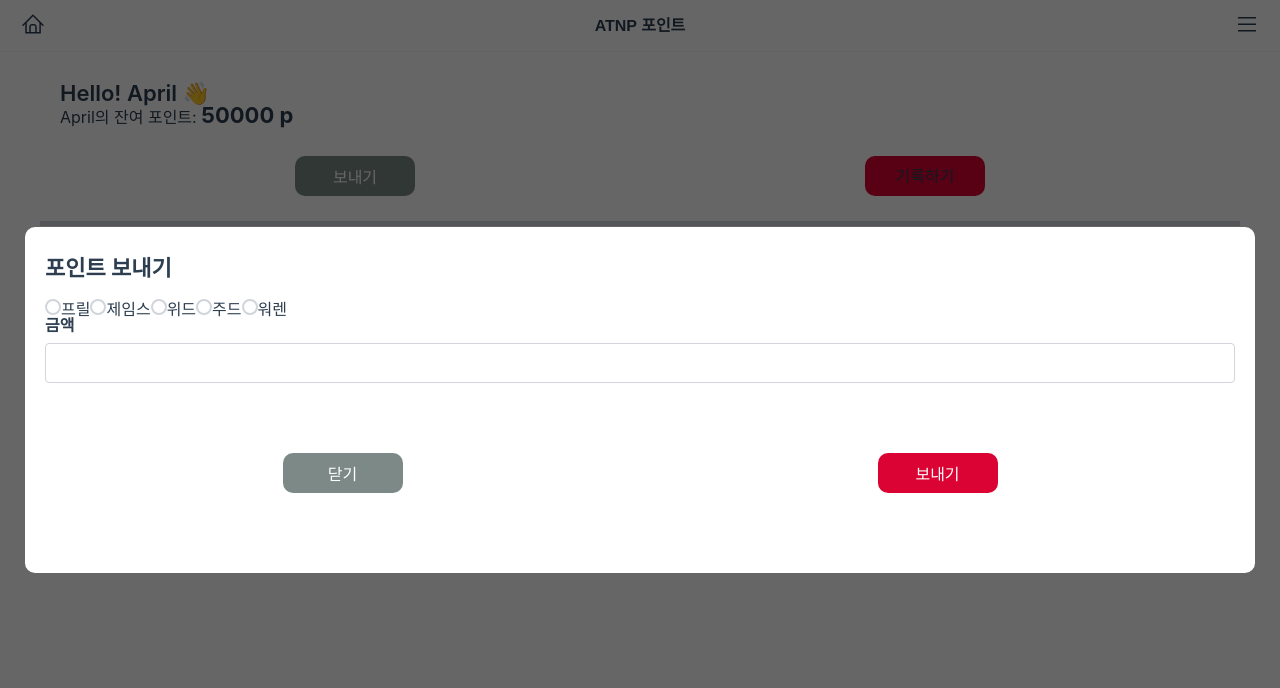
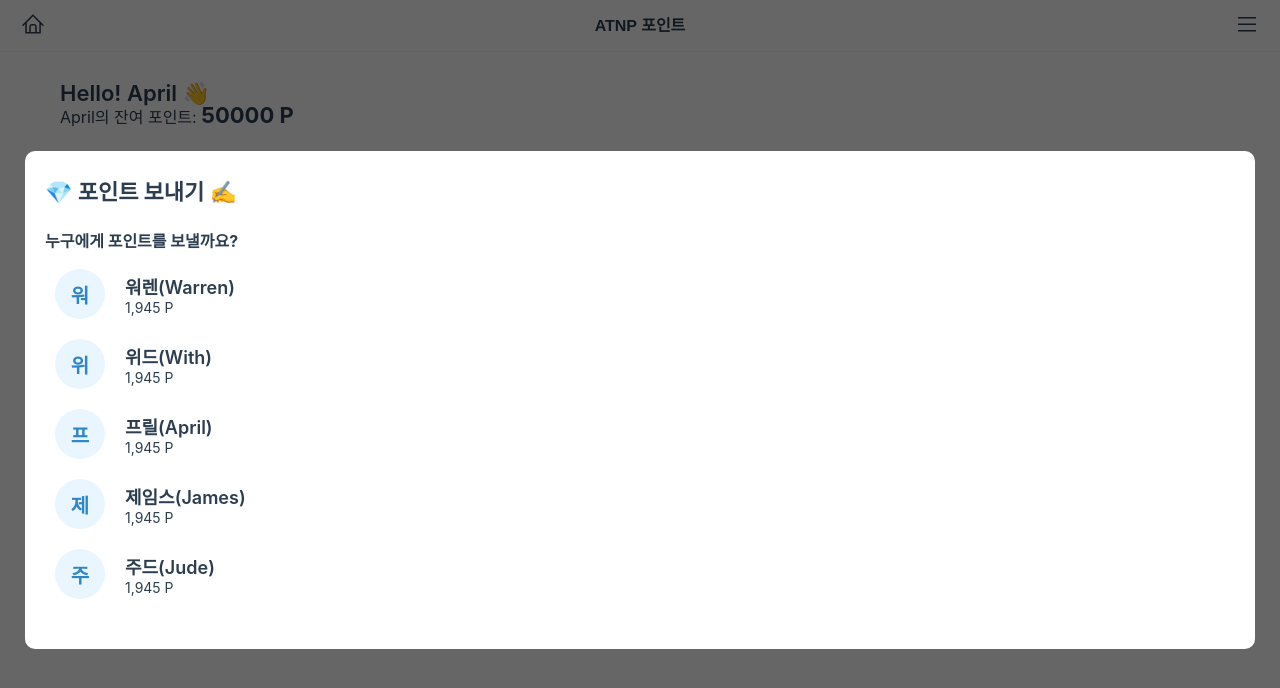
Before and after one commit to yurim45/easy-work-app, a Vue app: page /point in a window 1280 px wide. Both pictures are taken after a click on the button "보내기". Shown: the top 688 px of the page. Built offline with nearby package versions, Linux system fonts and the light colour scheme.

Commit message:
add: sendPage

```diff
--- a/src/components/PointHistory.vue
+++ b/src/components/PointHistory.vue
@@ -17,8 +17,8 @@
         </div>
       </div>
       <div class="amt">
-        <div class="perAmount">{{ perAmount(history) }} p</div>
-        <div>{{ amount(history) }} p</div>
+        <div class="perAmount">{{ perAmount(history) }} P</div>
+        <div>{{ amount(history) }} P</div>
       </div>
     </li>
   </ul>
--- a/src/components/SendPoint.vue
+++ b/src/components/SendPoint.vue
@@ -1,49 +1,61 @@
 <template>
   <div class="modalBg" @click.self="$emit('closePage')">
     <main>
-      <h3>포인트 보내기</h3>
-      <form>
-        <div class="inputRadio">
-          <label
-            v-for="user in users"
-            v-bind:key="user.id"
-            @change="handleValue"
-          >
-            <input type="radio" :value="user.text" v-model="target" />{{
-              user.text
-            }}</label
-          >
-        </div>
+      <h3>💎 포인트 보내기 ✍</h3>
+      <section class="selectTarget" v-if="!target">
+        <h4>누구에게 포인트를 보낼까요?</h4>
+        <ul>
+          <li v-for="user in users" :key="user.id">
+            <button @click="seletUser(user)" class="userInfo">
+              <div class="icon">{{ icon(user) }}</div>
+              <div class="user">
+                <strong class="name">{{ user.name }}({{ user.nick }})</strong>
+                <span class="point">{{ userPoint(user.point) }} P</span>
+              </div>
+            </button>
+          </li>
+        </ul>
+      </section>
+      <section class="inputPoints" v-if="target">
+        <p class="selecedUser">
+          {{ this.target.name }}({{ target.nick }}) 님에게
+        </p>
         <input-view
-          label="금액"
+          type="number"
+          label="보낼 포인트"
           name="amount"
           :inputValue="amount"
           @handleValue="handleValue($event)"
         />
-
-        <div class="btnWrapper">
-          <button-view label="닫기" @onClick="$emit('closePage')" />
+        <p class="myPoint">내 잔여 포인트: {{ userPoint(me.point) }} P</p>
+        <footer class="btnWrapper">
+          <button-view label="취소하기" @onClick="$emit('closePage')" />
           <button-view label="보내기" @onClick="onSubmitSendPoints" />
-        </div>
-      </form>
+        </footer>
+      </section>
     </main>
   </div>
 </template>
 
 <script>
 import { ButtonView, InputView } from '@/components/common/index';
+import { getNumFormat } from '@/util';
 
 export default {
   name: 'SendPointModal',
   components: { ButtonView, InputView },
   data() {
     return {
+      me: {
+        name: '프릴',
+        point: 23000,
+      },
       users: [
-        { id: 1, value: 1, text: '프릴' },
-        { id: 2, value: 2, text: '제임스' },
-        { id: 3, value: 3, text: '위드' },
-        { id: 4, value: 4, text: '주드' },
-        { id: 5, value: 5, text: '워렌' },
+        { id: 1, point: 1945, name: '워렌', nick: 'Warren' },
+        { id: 2, point: 1945, name: '위드', nick: 'With' },
+        { id: 3, point: 1945, name: '프릴', nick: 'April' },
+        { id: 4, point: 1945, name: '제임스', nick: 'James' },
+        { id: 5, point: 1945, name: '주드', nick: 'Jude' },
       ],
       target: '',
       amount: '',
@@ -54,12 +66,23 @@ export default {
       type: Function,
     },
   },
+  computed: {
+    icon() {
+      return (user) => user.name.substring(0, 1);
+    },
+    userPoint() {
+      return (point) => getNumFormat(point);
+    },
+  },
   methods: {
+    seletUser(user) {
+      this.target = user;
+    },
     handleValue(value) {
       this.amount = value.name === 'amount' ? value.value : '';
     },
     onSubmitSendPoints() {
-      console.log(this.amount);
+      console.log(this.target, this.amount);
       this.$emit('closePage');
     },
   },
@@ -68,7 +91,7 @@ export default {
 
 <style scoped lang="scss">
 .modalBg {
-  @include flex();
+  @include flex;
   position: fixed;
   top: 0;
   left: 0;
@@ -87,13 +110,55 @@ main {
 }
 
 h3 {
-  margin-bottom: 20px;
+  margin-bottom: 30px;
   font-size: 22px;
+}
+
+.userInfo {
+  @include flex(flex-start);
+  margin: 20px 10px;
+  width: 100%;
+}
+
+.user {
+  @include flex(center, flex-start, column);
+  margin-left: 20px;
+}
+
+.icon {
+  @include flex;
+  width: 50px;
+  height: 50px;
+  background: #e9f6ff;
+  color: #2f86c5;
+  font-size: 20px;
+  font-weight: 800;
+  border-radius: 50%;
+}
+
+.name {
+  font-size: 18px;
+  font-weight: 600;
+}
+
+.point {
+  font-size: 14px;
+}
+
+.selecedUser {
+  margin: 20px 0;
+  font-size: 20px;
+  font-weight: 600;
+}
+
+.myPoint {
+  font-size: 14px;
+  font-weight: 400;
 }
 
 .btnWrapper {
   @include flex(space-around);
-  margin: 50px 0;
+  margin-top: 40px;
 
   :first-child {
     background: var(--deepGrey);
--- a/src/components/common/CheckBoxView.vue
+++ b/src/components/common/CheckBoxView.vue
@@ -28,6 +28,6 @@ export default {
 
 <style scoped lang="scss">
 .label {
-  @include stLabel();
+  @include stLabel;
 }
 </style>
--- a/src/components/common/DateView.vue
+++ b/src/components/common/DateView.vue
@@ -33,10 +33,10 @@ export default {
 }
 
 label {
-  @include stLabel();
+  @include stLabel;
 }
 
 input {
-  @include stInput();
+  @include stInput;
 }
 </style>
--- a/src/components/common/InputView.vue
+++ b/src/components/common/InputView.vue
@@ -42,10 +42,10 @@ div {
 }
 
 label {
-  @include stLabel();
+  @include stLabel;
 }
 
 input {
-  @include stInput();
+  @include stInput;
 }
 </style>
--- a/src/components/common/RadioView.vue
+++ b/src/components/common/RadioView.vue
@@ -33,7 +33,7 @@ export default {
 <style scoped lang="scss">
 label {
   margin-right: 10px;
-  @include stLabel();
+  @include stLabel;
   accent-color: var(--primary);
 }
 </style>
--- a/src/components/common/header/HomeHeader.vue
+++ b/src/components/common/header/HomeHeader.vue
@@ -21,7 +21,7 @@ header {
   box-shadow: rgb(0 0 0 / 15%) 1.95px 1.95px 2.6px;
 
   section {
-    @include flex();
+    @include flex;
     margin: auto;
     padding: 25px 20px;
     max-width: 1200px;
--- a/src/components/common/selectView/SelectView.vue
+++ b/src/components/common/selectView/SelectView.vue
@@ -73,7 +73,7 @@ export default {
   @include flex(space-between);
 
   label {
-    @include flex();
+    @include flex;
     margin-right: 0;
     font-size: 14px;
   }
@@ -81,6 +81,6 @@ export default {
 
 .label {
   margin-bottom: 10px;
-  @include stLabel();
+  @include stLabel;
 }
 </style>
--- a/src/views/PointView.vue
+++ b/src/views/PointView.vue
@@ -4,7 +4,7 @@
     <div class="content">
       <h2>Hello! {{ userName }} 👋</h2>
       <p>
-        {{ userName }}의 잔여 포인트: <strong>{{ points }} p</strong>
+        {{ userName }}의 잔여 포인트: <strong>{{ points }} P</strong>
       </p>
     </div>
 
@@ -38,12 +38,8 @@ export default {
     sendPointOpen() {
       this.isSendPoint = true;
     },
-    recordPoint() {
-      console.log('===== recordPoint Click');
-    },
     closePage() {
       this.isSendPoint = false;
-      console.log('===== closePage Click');
     },
   },
 };
@@ -54,9 +50,11 @@ export default {
   max-width: 1200px;
   margin: auto;
 }
+
 .content {
   padding: 30px 20px;
 }
+
 h2 {
   font-size: 22px;
   font-weight: 600;
@@ -80,7 +78,7 @@ p {
 }
 
 .button {
-  @include flex();
+  @include flex;
   min-width: 120px;
   height: 40px;
   background: var(--primary);
--- a/src/views/RecordPorinsView.vue
+++ b/src/views/RecordPorinsView.vue
@@ -107,11 +107,11 @@ export default {
         { value: '물품', label: '물품' },
       ],
       targetList: [
-        { value: '프릴', label: '프릴' },
-        { value: '제임스', label: '제임스' },
-        { value: '위드', label: '위드' },
-        { value: '주드', label: '주드' },
-        { value: '워렌', label: '워렌' },
+        { value: 'Warren', label: '워렌' },
+        { value: 'With', label: '위드' },
+        { value: 'Jude', label: '주드' },
+        { value: 'James', label: '제임스' },
+        { value: 'April', label: '프릴' },
       ],
     };
   },
@@ -195,7 +195,7 @@ main {
 }
 
 .itemTitle {
-  @include stLabel();
+  @include stLabel;
 }
 
 .targets {
```
